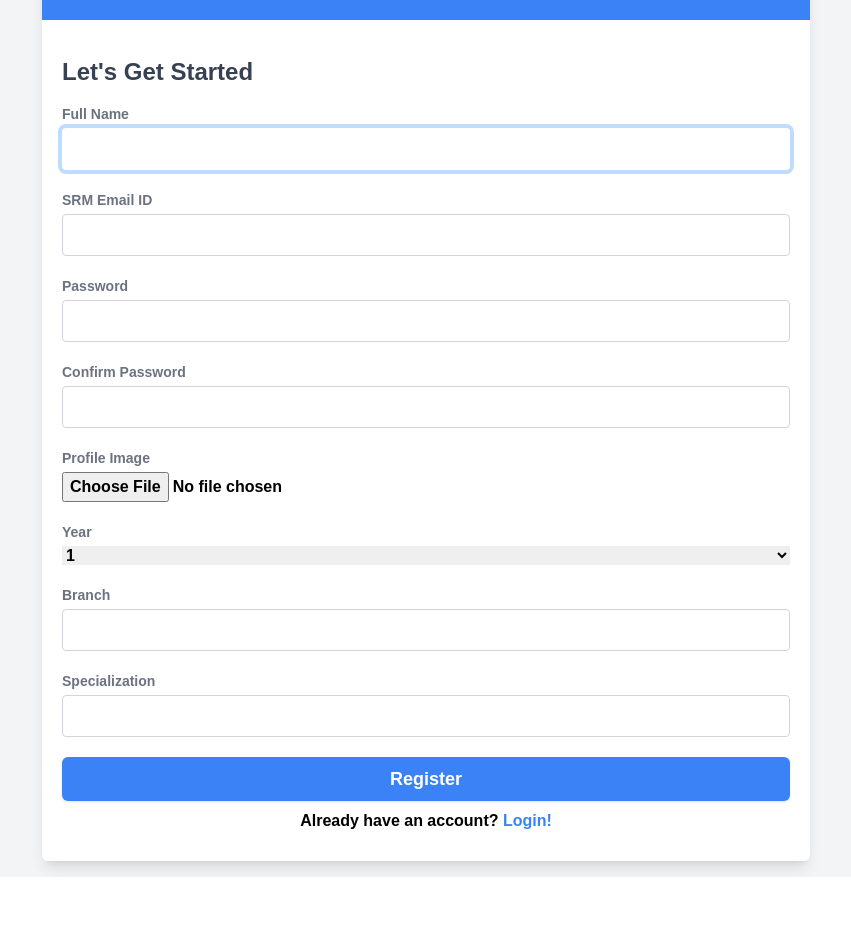
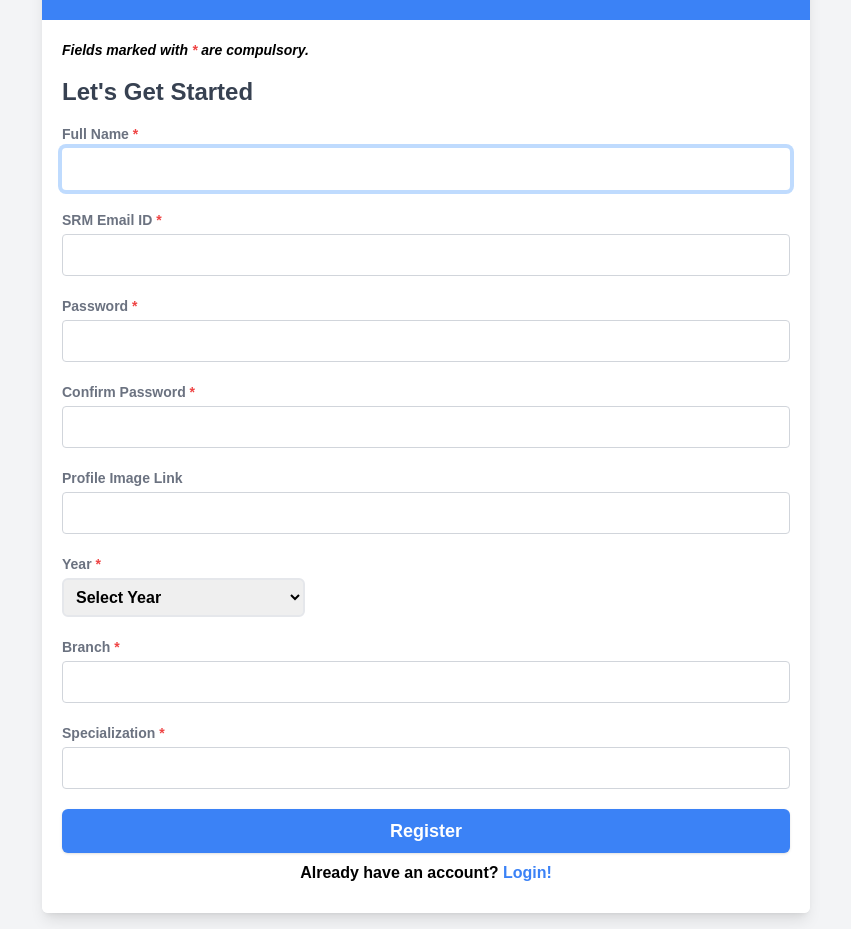
Before and after one commit to KG-1510/fullstack-project-feekart, a React (Create React App) app: page /register in a window 1280 px wide. Shown: the part 208-1137 px from the top of the page, without its empty margins (214-1065 px from the left). Before the commit the page ends 1085 px from the top, so only its background shows below. Built offline with nearby package versions, Linux system fonts and the light colour scheme; no server answers.

Commit message:
⚡️ Add auth, razorpay SDK

```diff
--- a/src/components/login/login.js
+++ b/src/components/login/login.js
@@ -26,7 +26,6 @@ export default function Login() {
       console.log(_res);
       if (values.captcha === captchaCode) {
         if (_res?.data?.status) {
-          // setIsAuth(true);
           delete values.captcha;
           setCookie('isAuth', values.email, { path: '/' });
           successHandler("Login successful!");
--- a/src/components/register/register.js
+++ b/src/components/register/register.js
@@ -1,7 +1,42 @@
+/* eslint-disable no-unused-vars */
 /* eslint-disable jsx-a11y/anchor-is-valid */
 import { Link } from "react-router-dom";
+import { useState } from "react";
+import { Formik, Field, Form } from "formik";
+import { useNavigate } from "react-router-dom";
+import { useCookies } from "react-cookie";
+import { registerValidationSchema } from "../../utils/schema";
+import LoadingAnimation from "../loader/loader";
+import { postRegister } from "../../utils/api";
+import { successHandler, errorHandler } from "../../utils/toastify";
 
 export default function RegisterComponent() {
+  const [loading, setLoading] = useState(false);
+  const [cookies, setCookie] = useCookies(["isAuth"]);
+  const navigate = useNavigate();
+  const initialValues = {};
+
+  const submitHandler = async (values) => {
+    console.log(values);
+    try {
+      setLoading(true);
+      delete values.confirmPassword;
+      console.log(values);
+      const _res = await postRegister(values);
+      console.log(_res);
+
+      if (_res?.data?.status) {
+        setCookie("isAuth", values.email, { path: "/" });
+        successHandler("User Registered Successfully!");
+        navigate("/dashboard");
+      } else {
+        errorHandler("An error has occured, please try again later!");
+      }
+      setLoading(false);
+      //* INFO: fire and forget
+    } catch (error) {}
+  };
+
   return (
     <>
       <div className="flex items-center min-h-screen p-4 bg-gray-100 lg:justify-center">
@@ -28,102 +63,183 @@ export default function RegisterComponent() {
             </div>
           </div>
           <div className="p-5 bg-white md:flex-1">
+            <p className="italic text-sm">
+              Fields marked with <span className="text-red-500">*</span> are
+              compulsory.
+            </p>
             <h3 className="my-4 text-2xl font-semibold text-gray-700">
               Let's Get Started
             </h3>
-            <div action="#" className="flex flex-col space-y-5">
+            <Formik
+              initialValues={initialValues}
+              onSubmit={submitHandler}
+              validateOnBlur={false}
+              validationSchema={registerValidationSchema}
+              enableReinitialize
+            >
+              {({ errors, touched }) => (
+                <Form>
+                  <div className="flex flex-col space-y-5">
                     <div className="flex flex-col space-y-1">
                       <label className="text-sm font-semibold text-gray-500">
-                  Full Name
+                        Full Name <span className="text-red-500">*</span>
                       </label>
-                <input
+                      <Field
+                        name="name"
                         type="text"
-                  autofocus="true"
+                        autoFocus={true}
                         className="px-4 py-2 transition duration-300 border border-gray-300 rounded focus:border-transparent focus:outline-none focus:ring-4 focus:ring-blue-200"
                       />
+                      {touched.name && errors.name && (
+                        <div className="text-red-500 text-sm mt-14">
+                          {errors.name}
+                        </div>
+                      )}
                     </div>
 
                     <div className="flex flex-col space-y-1">
                       <label className="text-sm font-semibold text-gray-500">
-                  SRM Email ID
+                        SRM Email ID <span className="text-red-500">*</span>
                       </label>
-                <input
+                      <Field
+                        name="email"
                         type="email"
-                  autofocus=""
                         className="px-4 py-2 transition duration-300 border border-gray-300 rounded focus:border-transparent focus:outline-none focus:ring-4 focus:ring-blue-200"
                       />
+                      {touched.email && errors.email && (
+                        <div className="text-red-500 text-sm mt-14">
+                          {errors.email}
+                        </div>
+                      )}
                     </div>
 
                     <div className="flex flex-col space-y-1">
                       <label className="text-sm font-semibold text-gray-500">
-                  Password
+                        Password <span className="text-red-500">*</span>
                       </label>
-                <input
+                      <Field
+                        name="password"
                         type="password"
-                  autofocus=""
                         className="px-4 py-2 transition duration-300 border border-gray-300 rounded focus:border-transparent focus:outline-none focus:ring-4 focus:ring-blue-200"
                       />
+                      {touched.password && errors.password && (
+                        <div className="text-red-500 text-sm -mt-4 mb-3">
+                          {errors.password}
+                        </div>
+                      )}
                     </div>
 
                     <div className="flex flex-col space-y-1">
                       <label className="text-sm font-semibold text-gray-500">
-                  Confirm Password
+                        Confirm Password <span className="text-red-500">*</span>
                       </label>
-                <input
+                      <Field
+                        name="confirmPassword"
                         type="password"
-                  autofocus=""
                         className="px-4 py-2 transition duration-300 border border-gray-300 rounded focus:border-transparent focus:outline-none focus:ring-4 focus:ring-blue-200"
                       />
+                      {touched.confirmPassword && errors.confirmPassword && (
+                        <div className="text-red-500 text-sm -mt-4 mb-3">
+                          {errors.confirmPassword}
+                        </div>
+                      )}
                     </div>
 
                     <div className="flex flex-col space-y-1">
                       <label className="text-sm font-semibold text-gray-500">
-                  Profile Image
+                        Profile Image Link
                       </label>
-                <input type="file" src="" alt="profile-image" />
+                      <Field
+                        name="image"
+                        type="text"
+                        className="px-4 py-2 transition duration-300 border border-gray-300 rounded focus:border-transparent focus:outline-none focus:ring-4 focus:ring-blue-200"
+                      />
+                      {touched.image && errors.image && (
+                        <div className="text-red-500 text-sm -mt-4 mb-3">
+                          {errors.image}
+                        </div>
+                      )}
                     </div>
 
                     <div className="flex flex-col space-y-1">
                       <label className="text-sm font-semibold text-gray-500">
-                  Year
+                        Year <span className="text-red-500">*</span>
                       </label>
-                <select name="year" id="year">
-                  <option value="1">1</option>
-                  <option value="2">2</option>
-                  <option value="3">3</option>
-                  <option value="4">4</option>
-                  <option value="5">5</option>
-                </select>
+                      <Field
+                        name="year"
+                        as="select"
+                        className={"rounded-md border-2 p-2 w-full lg:w-1/3"}
+                      >
+                        <option value="" label="Select Year">
+                          Select Year
+                        </option>
+                        <option value="1" label="1">
+                          1
+                        </option>
+                        <option value="2" label="2">
+                          2
+                        </option>
+                        <option value="3" label="3">
+                          3
+                        </option>
+                        <option value="4" label="4">
+                          4
+                        </option>
+                        <option value="5" label="5">
+                          5
+                        </option>
+                      </Field>
+
+                      {touched.year && errors.year && (
+                        <div className="text-red-500 text-sm -mt-4 mb-3">
+                          {errors.year}
+                        </div>
+                      )}
                     </div>
 
                     <div className="flex flex-col space-y-1">
                       <label className="text-sm font-semibold text-gray-500">
-                  Branch
+                        Branch <span className="text-red-500">*</span>
                       </label>
-                <input
+                      <Field
+                        name="branch"
                         type="text"
-                  autofocus=""
                         className="px-4 py-2 transition duration-300 border border-gray-300 rounded focus:border-transparent focus:outline-none focus:ring-4 focus:ring-blue-200"
                       />
+                      {touched.branch && errors.branch && (
+                        <div className="text-red-500 text-sm -mt-4 mb-3">
+                          {errors.branch}
+                        </div>
+                      )}
                     </div>
 
                     <div className="flex flex-col space-y-1">
                       <label className="text-sm font-semibold text-gray-500">
-                  Specialization
+                        Specialization <span className="text-red-500">*</span>
                       </label>
-                <input
+                      <Field
+                        name="spl"
                         type="text"
-                  autofocus=""
                         className="px-4 py-2 transition duration-300 border border-gray-300 rounded focus:border-transparent focus:outline-none focus:ring-4 focus:ring-blue-200"
                       />
+                      {touched.spl && errors.spl && (
+                        <div className="text-red-500 text-sm -mt-4 mb-3">
+                          {errors.spl}
+                        </div>
+                      )}
                     </div>
 
                     <div className="flex items-center justify-center flex-col">
-                <Link className="w-full" to="/dashboard">
-                  <button className="w-full px-4 py-2 text-lg font-semibold text-white transition-colors duration-300 bg-blue-500 rounded-md shadow hover:bg-blue-600 focus:outline-none focus:ring-blue-200 focus:ring-4">
-                    Register
+                      <button
+                        type="submit"
+                        className="w-full px-4 py-2 text-lg font-semibold text-white transition-colors duration-300 bg-blue-500 rounded-md shadow hover:bg-blue-600 focus:outline-none focus:ring-blue-200 focus:ring-4"
+                      >
+                        {loading ? (
+                          <LoadingAnimation className="h-5" />
+                        ) : (
+                          <span>Register</span>
+                        )}
                       </button>
-                </Link>
                       <p className="my-2">
                         Already have an account?{" "}
                         <Link to="/login">
@@ -132,6 +248,9 @@ export default function RegisterComponent() {
                       </p>
                     </div>
                   </div>
+                </Form>
+              )}
+            </Formik>
           </div>
         </div>
       </div>
```
Also changed, not shown: src/components/dashboard/dashboard.js (+60 -2 lines), src/components/dashboard/profilecard.js (+44 -5 lines), src/utils/api.js (+28 -1 lines), src/utils/schema.js (+17 -1 lines), 2 other files (tests, documents, lock files or other folders). Lines whose indentation alone changed are shown as unchanged.
